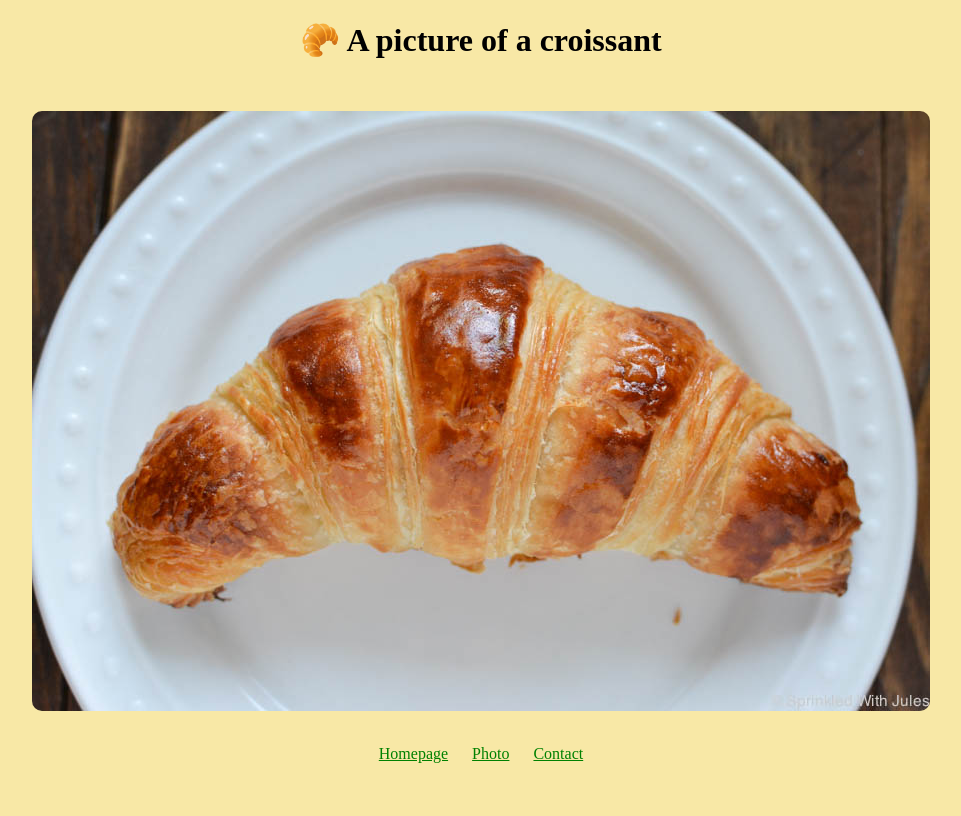
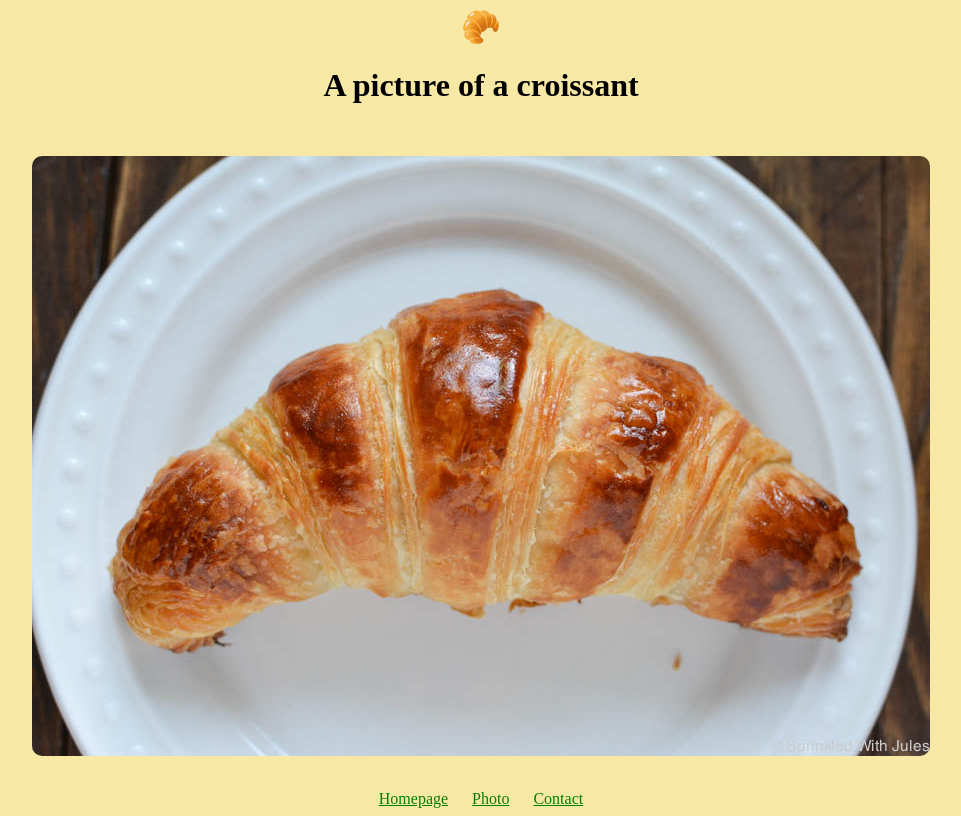
Before and after one commit to pariTehrani/multi_page_static_website, a plain HTML site: page photo.html in a window 1280 px wide. Shown: the whole page, without its empty margins (159-1120 px from the left). Drawn offline with Linux system fonts and the light colour scheme.

Commit message:
change for seo

```diff
--- a/photo.html
+++ b/photo.html
@@ -8,8 +8,9 @@
     <title>An example of the perfect Croissant - Croissant.com</title>
 </head>
 <body>
+        <span id="croissent_emoji">🥐</span>
 
-    <h1>🥐 A picture of a croissant</h1>
+    <h1>A picture of a croissant</h1>
     <img src="/images/croissant.jpg" alt="Homemade croissant" class="croissant-photo">
     <footer>
         <a href="/" title="Home"> Homepage</a>
--- a/styles/style.css
+++ b/styles/style.css
@@ -14,3 +14,8 @@ img {
     border-radius: 10px;
     margin: 30px auto;
 }
+
+
+#croissent_emoji {
+    font-size: 2em;
+}
```
Also changed, not shown: contact.html (+2 -2 lines), index.html (+5 -2 lines), images/favicon.ico (added).
